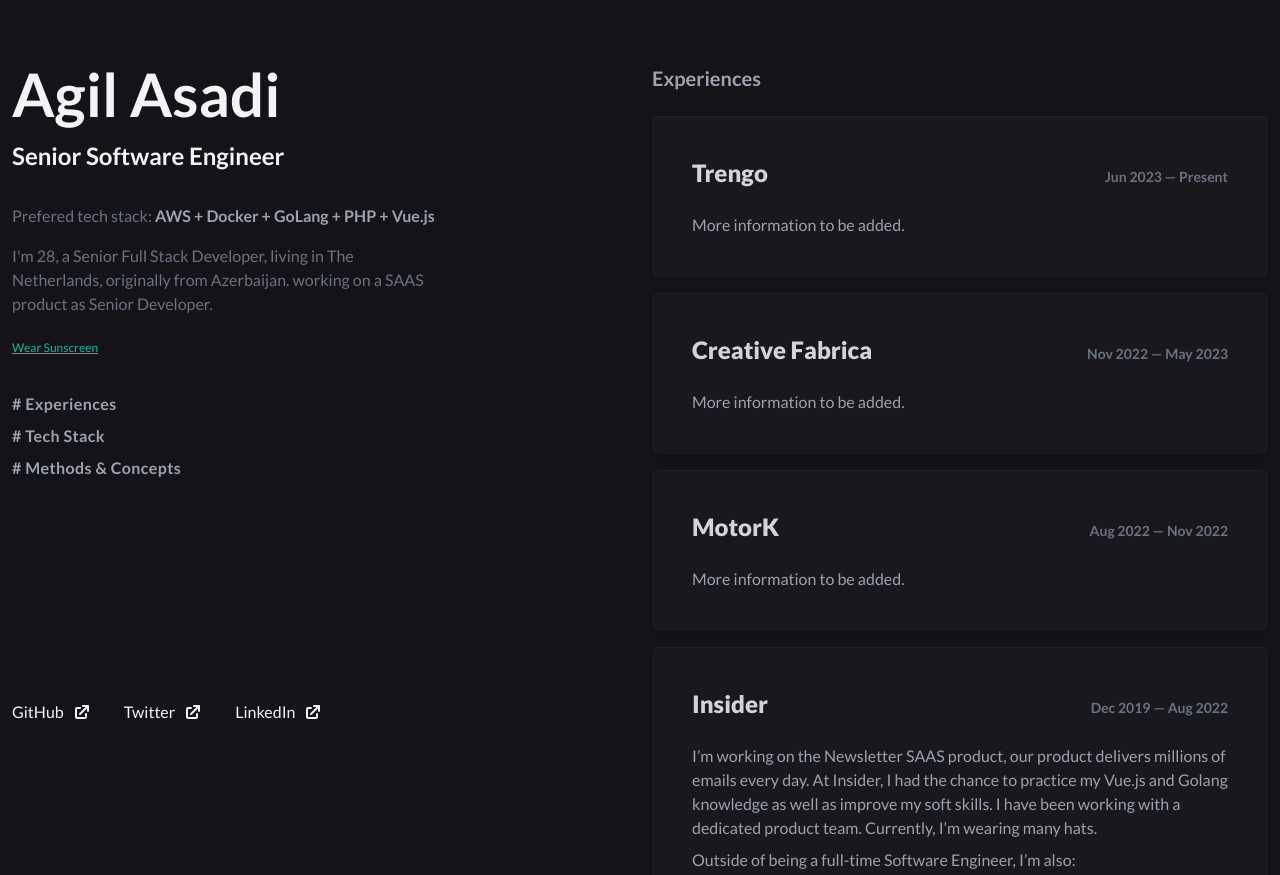
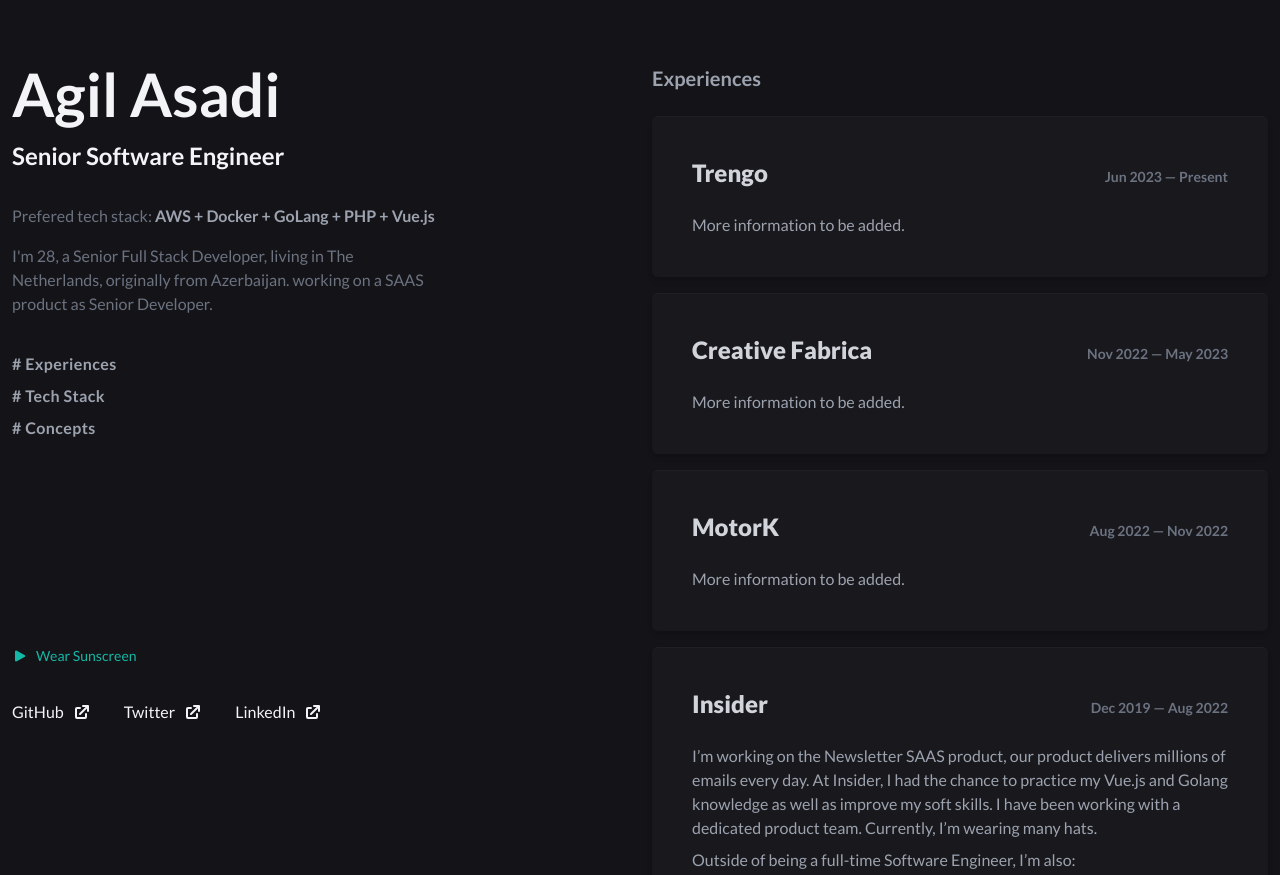
Before and after one commit to agilasadi/agilasadi.github.io, a plain HTML site: page index.html in a window 1280 px wide. Shown: the top 875 px of the page. Drawn offline with Linux system fonts and the light colour scheme.

Commit message:
> wear sunscreen

```diff
--- a/index.html
+++ b/index.html
@@ -1,5 +1,6 @@
 <!DOCTYPE html>
 <html lang="en">
+
 <head>
 	<title>Agil Asadi</title>
 	<meta charset="utf-8">
@@ -8,7 +9,8 @@
 	<link rel="icon" href="https://agilasadi.s3.eu-west-1.amazonaws.com/images/favicon.ico" type="/image/png">
 	<link rel="preconnect" href="https://fonts.googleapis.com">
 	<link rel="preconnect" href="https://fonts.gstatic.com" crossorigin>
-	<link href="https://fonts.googleapis.com/css2?family=Lato:ital,wght@0,100;0,300;0,400;0,700;0,900;1,100;1,300;1,400;1,700;1,900&display=swap"
+	<link
+		href="https://fonts.googleapis.com/css2?family=Lato:ital,wght@0,100;0,300;0,400;0,700;0,900;1,100;1,300;1,400;1,700;1,900&display=swap"
 		rel="stylesheet">
 	<link href="dist/output.css" rel="stylesheet">
 </head>
@@ -20,19 +22,15 @@
 				<div class="top-0 lg:sticky lg:vh-100-128">
 					<div>
 						<h1 class="text-gray-100 text-6xl font-bold">Agil Asadi</h1>
-					<div class="text-gray-100 text-2xl font-bold pt-4 tracking-normal">Senior Software Engineer</div>
+						<div class="text-gray-100 text-2xl font-bold pt-4 tracking-normal">Senior Software Engineer
+						</div>
 						<p class="text-gray-500 pt-8">Prefered tech stack:
-						<b class="text-gray-400">AWS + Docker + GoLang + PHP + Vue.js</b></p>
+							<b class="text-gray-400">AWS + Docker + GoLang + PHP + Vue.js</b>
+						</p>
 						<p class="text-gray-500 pt-4 lg:pr-32 xl:pr-48">
-						I'm 28, a Senior Full Stack Developer, living in The Netherlands, originally from Azerbaijan. working on a SAAS product as Senior Developer.
+							I'm 28, a Senior Full Stack Developer, living in The Netherlands, originally from
+							Azerbaijan. working on a SAAS product as Senior Developer.
 						</p>
-					<br>
-					<a
-						target="_blank"
-						class="items-center text-xs text-teal-500 underline flex"
-						href="https://youtu.be/qHE_XGtUNx4?si=6qdn6tlgWX0BSEya">
-						<span>Wear Sunscreen</span>
-					</a>
 						<div class="pt-8 hidden lg:block">
 							<ul class="text-gray-400">
 								<li class="py-1">
@@ -45,22 +43,42 @@
 								</li>
 								<li class="py-1">
 									<a class="hover:text-gray-100 focus:text-gray-100 active:text-gray-100 font-semibold tracking-wide"
-								   href="#methodsAndConcepts"># Methods & Concepts</a>
+										href="#methodsAndConcepts"># Concepts</a>
 								</li>
 							</ul>
 						</div>
 					</div>
 
-				<div class="mt-10 items-center flex lg:absolute left-0 bottom-0 h-12">
+					<div class="bottom-0 lg:absolute left-0 mt-8">
+						<div class="mt-2 items-center flex h-12">
+							<div class="flex">
+								<a href="https://github.com/agilasadi" target="_blank"
+									class="text-sm flex text-teal-500 hover:text-teal-400 items-center pr-8">
+									<div class="mr-2 h-4 flex items-center">
+										<svg class="h-full" fill="currentColor" xmlns="http://www.w3.org/2000/svg" viewBox="0 0 24 24">
+										<path fillRule="evenodd"
+											d="M4.5 5.653c0-1.427 1.529-2.33 2.779-1.643l11.54 6.347c1.295.712 1.295 2.573 0 3.286L7.28 19.99c-1.25.687-2.779-.217-2.779-1.643V5.653Z"
+											clipRule="evenodd" />
+									</svg>
+									</div>
+									<span class="line-height-0">Wear Sunscreen</span>
+								</a>
+							</div>
+						</div>
+						<div class="mt-2 items-center flex h-12">
 							<div class="flex">
 								<a href="https://github.com/agilasadi" target="_blank"
 									class="flex text-gray-100 hover:text-indigo-200 items-center pr-8">
 									<span class="line-height-0">GitHub</span>
 									<div class="ml-2 h-5 flex items-center">
-								<svg class="h-full" fill="currentColor" viewBox="0 0 20 20" xmlns="http://www.w3.org/2000/svg">
+										<svg class="h-full" fill="currentColor" viewBox="0 0 20 20"
+											xmlns="http://www.w3.org/2000/svg">
 											<path
-											d="M11 3a1 1 0 100 2h2.586l-6.293 6.293a1 1 0 101.414 1.414L15 6.414V9a1 1 0 102 0V4a1 1 0 00-1-1h-5z"></path>
-									<path d="M5 5a2 2 0 00-2 2v8a2 2 0 002 2h8a2 2 0 002-2v-3a1 1 0 10-2 0v3H5V7h3a1 1 0 000-2H5z"></path>
+												d="M11 3a1 1 0 100 2h2.586l-6.293 6.293a1 1 0 101.414 1.414L15 6.414V9a1 1 0 102 0V4a1 1 0 00-1-1h-5z">
+											</path>
+											<path
+												d="M5 5a2 2 0 00-2 2v8a2 2 0 002 2h8a2 2 0 002-2v-3a1 1 0 10-2 0v3H5V7h3a1 1 0 000-2H5z">
+											</path>
 										</svg>
 									</div>
 								</a>
@@ -68,10 +86,14 @@
 									class="flex text-gray-100 hover:text-indigo-200 items-center pr-8">
 									<span class="line-height-0">Twitter</span>
 									<div class="ml-2 h-5 flex items-center">
-								<svg class="h-full" fill="currentColor" viewBox="0 0 20 20" xmlns="http://www.w3.org/2000/svg">
+										<svg class="h-full" fill="currentColor" viewBox="0 0 20 20"
+											xmlns="http://www.w3.org/2000/svg">
 											<path
-											d="M11 3a1 1 0 100 2h2.586l-6.293 6.293a1 1 0 101.414 1.414L15 6.414V9a1 1 0 102 0V4a1 1 0 00-1-1h-5z"></path>
-									<path d="M5 5a2 2 0 00-2 2v8a2 2 0 002 2h8a2 2 0 002-2v-3a1 1 0 10-2 0v3H5V7h3a1 1 0 000-2H5z"></path>
+												d="M11 3a1 1 0 100 2h2.586l-6.293 6.293a1 1 0 101.414 1.414L15 6.414V9a1 1 0 102 0V4a1 1 0 00-1-1h-5z">
+											</path>
+											<path
+												d="M5 5a2 2 0 00-2 2v8a2 2 0 002 2h8a2 2 0 002-2v-3a1 1 0 10-2 0v3H5V7h3a1 1 0 000-2H5z">
+											</path>
 										</svg>
 									</div>
 								</a>
@@ -79,10 +101,14 @@
 									class="flex text-gray-100 hover:text-indigo-200 items-center">
 									<span class="line-height-0">LinkedIn</span>
 									<div class="ml-2 h-5 flex items-center">
-								<svg class="h-full" fill="currentColor" viewBox="0 0 20 20" xmlns="http://www.w3.org/2000/svg">
+										<svg class="h-full" fill="currentColor" viewBox="0 0 20 20"
+											xmlns="http://www.w3.org/2000/svg">
 											<path
-											d="M11 3a1 1 0 100 2h2.586l-6.293 6.293a1 1 0 101.414 1.414L15 6.414V9a1 1 0 102 0V4a1 1 0 00-1-1h-5z"></path>
-									<path d="M5 5a2 2 0 00-2 2v8a2 2 0 002 2h8a2 2 0 002-2v-3a1 1 0 10-2 0v3H5V7h3a1 1 0 000-2H5z"></path>
+												d="M11 3a1 1 0 100 2h2.586l-6.293 6.293a1 1 0 101.414 1.414L15 6.414V9a1 1 0 102 0V4a1 1 0 00-1-1h-5z">
+											</path>
+											<path
+												d="M5 5a2 2 0 00-2 2v8a2 2 0 002 2h8a2 2 0 002-2v-3a1 1 0 10-2 0v3H5V7h3a1 1 0 000-2H5z">
+											</path>
 										</svg>
 									</div>
 								</a>
@@ -90,9 +116,10 @@
 						</div>
 					</div>
 				</div>
+			</div>
 
-		<div id="experiences" class="lg:w-1/2 px-3 lg:pt-0 pt-10">
-			<div>
+			<div id="experiences" class="lg:w-1/2 px-3 lg:pt-0 pt-10 -mt-16">
+				<div class="mt-16">
 					<h1 class="font-bold text-gray-400 text-xl pb-6">Experiences</h1>
 					<div class="bg-2 rounded-md shadow-md shadowed-box-border mb-4">
 						<div class="p-10">
@@ -110,7 +137,8 @@
 						<div class="p-10">
 							<div class="flex justify-between items-baseline">
 								<a class="font-black text-gray-300 hover:text-indigo-200 text-2xl"
-							   href="https://www.linkedin.com/company/creative-fabrica/mycompany/" target="_blank">Creative Fabrica</a>
+									href="https://www.linkedin.com/company/creative-fabrica/mycompany/"
+									target="_blank">Creative Fabrica</a>
 								<div class="text-gray-500 text-sm font-semibold">Nov 2022 — May 2023</div>
 							</div>
 							<p class="text-gray-400 pt-6">
@@ -136,16 +164,20 @@
 						<div class="p-10">
 							<div class="flex justify-between items-baseline">
 								<a class="font-black text-gray-300 hover:text-indigo-200 text-2xl"
-							   href="https://www.linkedin.com/company/useinsider/about/" target="_blank">Insider</a>
+									href="https://www.linkedin.com/company/useinsider/about/"
+									target="_blank">Insider</a>
 								<div class="text-gray-500 text-sm font-semibold">Dec 2019 — Aug 2022</div>
 							</div>
 							<p class="text-gray-400 pt-6">
-							I’m working on the Newsletter SAAS product, our product delivers millions of emails every
+								I’m working on the Newsletter SAAS product, our product delivers millions of emails
+								every
 								day. At Insider, I had the chance to practice my Vue.js and Golang knowledge as well as
-							improve	my soft
-							skills. I have been working with a dedicated product team. Currently, I’m wearing many hats.
+								improve my soft
+								skills. I have been working with a dedicated product team. Currently, I’m wearing many
+								hats.
 							</p>
-						<div class="text-gray-400 pt-2">Outside of being a full-time Software Engineer, I’m also:</div>
+							<div class="text-gray-400 pt-2">Outside of being a full-time Software Engineer, I’m also:
+							</div>
 							<ul class="text-gray-400 list-disc pl-6 pt-2">
 								<li>Scrum Master</li>
 								<li>Unit-test Trainer</li>
@@ -166,17 +198,23 @@
 						<div class="p-10">
 							<div class="flex justify-between items-baseline">
 								<a class="font-black text-gray-300 hover:text-indigo-200 text-2xl"
-							   href="https://www.linkedin.com/company/useinsider/about/" target="_blank">Zarcony</a>
+									href="https://www.linkedin.com/company/useinsider/about/"
+									target="_blank">Zarcony</a>
 								<div class="text-gray-500 text-sm font-semibold">Jan 2019 — Nov 2019</div>
 							</div>
 							<p class="text-gray-400 pt-6">
-							I have been working on an ECMS project, I mainly took part in developing the APIs there were
-							consumed by all the other sub-services. I have been responsible for building the Database,
-							oAuth 2 Authentication system, and documenting the APIs. Our backend tech stack consisted of
+								I have been working on an ECMS project, I mainly took part in developing the APIs there
+								were
+								consumed by all the other sub-services. I have been responsible for building the
+								Database,
+								oAuth 2 Authentication system, and documenting the APIs. Our backend tech stack
+								consisted of
 								Laravel, Lumen, Mysql, Redis, and Swagger. This is where I practiced developing better
-							architecture and developing Cleaner Code where multiple developers could work on the same
+								architecture and developing Cleaner Code where multiple developers could work on the
+								same
 								project simultaneously without facing too many conflicts. It was also important to use
-							well-known Design Patterns to make other developers easily understand one another's code.
+								well-known Design Patterns to make other developers easily understand one another's
+								code.
 							</p>
 						</div>
 					</div>
@@ -188,8 +226,10 @@
 								<div class="text-gray-500 text-sm font-semibold">May 2017 — Sept 2017</div>
 							</div>
 							<p class="text-gray-400 pt-6">
-							I worked as a Full-stack developer and contributed to the development of multiple e-commerce
-							websites. I took part both in frontend and backend development using PHP, jQuery, and Bootstrap.
+								I worked as a Full-stack developer and contributed to the development of multiple
+								e-commerce
+								websites. I took part both in frontend and backend development using PHP, jQuery, and
+								Bootstrap.
 							</p>
 						</div>
 					</div>
@@ -204,7 +244,7 @@
 					</div>
 				</div>
 				<div id="methodsAndConcepts" class="pt-8">
-				<h1 class="font-bold text-gray-400 text-xl pb-6">Methods & Concepts</h1>
+					<h1 class="font-bold text-gray-400 text-xl pb-6">Concepts</h1>
 					<div class="bg-2 rounded-md shadow-md shadowed-box-border mb-4">
 						<div class="p-10 text-gray-400">
 							Unit Tests, Integration Tests, Microservices, Message Brokers, LAMP,
@@ -219,11 +259,8 @@
 						<div class="p-10 text-gray-400">
 							<ul class="text-gray-400 list-disc pl-6">
 								<li>Tech Design</li>
-							<li>Pair Programming</li>
 								<li>Event-Driven Architecture</li>
-							<li>Agile Software Development</li>
 								<li>Object-Oriented Programming</li>
-							<li>Building Serverless Architecture</li>
 								<li>Developing with SOLID principles</li>
 							</ul>
 						</div>
@@ -247,4 +284,5 @@
 		</div>
 	</div>
 </body>
+
 </html>
```
Also changed, not shown: dist/output.css. Lines whose indentation alone changed are shown as unchanged.
